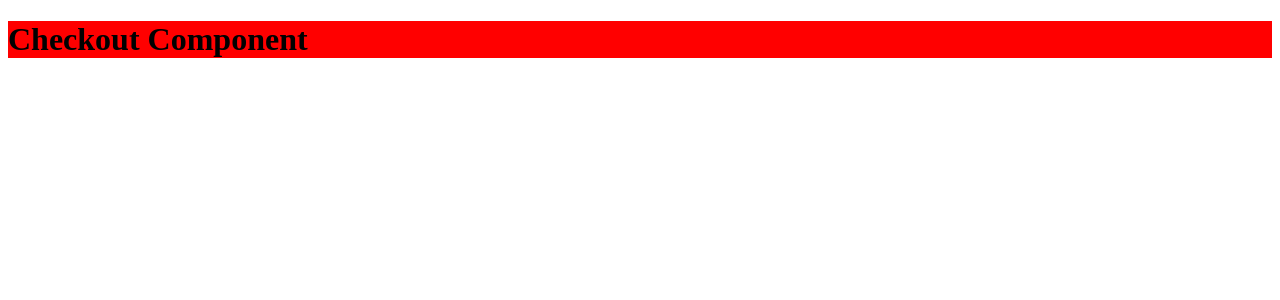
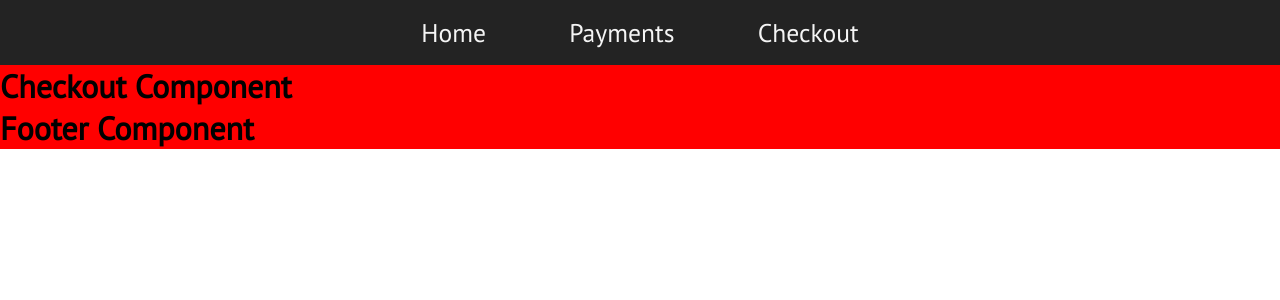
Before and after one commit to maria29852164/react-store, a React app: page /checkout in a window 1280 px wide. Shown: the top 300 px of the page. Built offline with nearby package versions, Linux system fonts and the light colour scheme.

Commit message:
estilos iniciales

```diff
--- /dev/null
+++ b/src/layouts/footer/footer.jsx
@@ -0,0 +1,6 @@
+import React from "react";
+export const Footer = ()=> {
+    return (
+        <h1>Footer Component</h1>
+    );
+}
--- /dev/null
+++ b/src/layouts/header/header.jsx
@@ -0,0 +1,23 @@
+import React from "react";
+import {Link} from 'react-router-dom'
+import './header.scss'
+
+const links = [
+    {name: "Home",path:"/home"},
+    {name: "Payments",path:"/checkout/payments"},
+    {name:'Checkout', path: '/checkout'}
+];
+export const Header = ()=> {
+    return (
+        <div className='header'>
+            <nav className='menu'>
+                <ul className='list-menu'>
+                    {
+                        links.map(link=> <Link className='item' key={link.path}  to={link.path}>{link.name} </Link> )
+                    }
+
+                </ul>
+            </nav>
+        </div>
+    );
+}
--- /dev/null
+++ b/src/layouts/header/header.scss
@@ -0,0 +1,29 @@
+.header{
+  background-color: #232323;
+
+
+  .menu{
+    .list-menu{
+      display: flex;
+      justify-content: center;
+      list-style: none;
+      .item{
+        padding: 1rem;
+        text-decoration: none;
+        color:whitesmoke;
+        margin-left:1em;
+        margin-right: 1em;
+        font-size: 1.6em;
+
+        list-style: none;
+        transition: color linear 0.3s;
+
+
+
+      }
+      .item:hover{
+        color: #00d9ff;
+      }
+    }
+  }
+}
--- /dev/null
+++ b/src/layouts/layout.jsx
@@ -0,0 +1,15 @@
+import React from "react";
+import {Header} from "./header/header";
+import {Footer} from "./footer/footer";
+import '../styles/style.scss'
+export const Layout = ({children})=> {
+    return (
+        <div className='main'>
+
+            <Header/>
+            {children}
+            <Footer/>
+
+        </div>
+    );
+}
--- a/src/routes/index.jsx
+++ b/src/routes/index.jsx
@@ -11,11 +11,14 @@ import {Home} from "../components/home/home.jsx";
 import {Payments} from "../components/payments/payments.jsx";
 import {Success} from "../components/success/success.jsx";
 import {NotFound} from "../components/not_found/not_found.jsx";
+import {Layout} from "../layouts/layout";
 
 
 export const AppRouter= ()=> {
     return (
         <BrowserRouter>
+
+            <Layout>
             <Switch>
                 <Route exact path='/' component={App}></Route>
                 <Route exact path='/home' component={Home}></Route>
@@ -25,6 +28,7 @@ export const AppRouter= ()=> {
                 <Route exact path='/success' component={Success}></Route>
                 <Route  component={NotFound}></Route>
             </Switch>
+            </Layout>
 
 
 
--- a/src/styles/style.scss
+++ b/src/styles/style.scss
@@ -0,0 +1,8 @@
+@import url('https://fonts.googleapis.com/css2?family=Mukta:wght@300&family=PT+Sans&display=swap');
+*{
+  font-family: 'Mukta', sans-serif;
+  font-family: 'PT Sans', sans-serif;
+  margin:0;
+  padding:0;
+
+}
```
Also changed, not shown: assets/images/card.png (added), assets/images/card2.png (added), src/layouts/footer/footer.scss (added).
